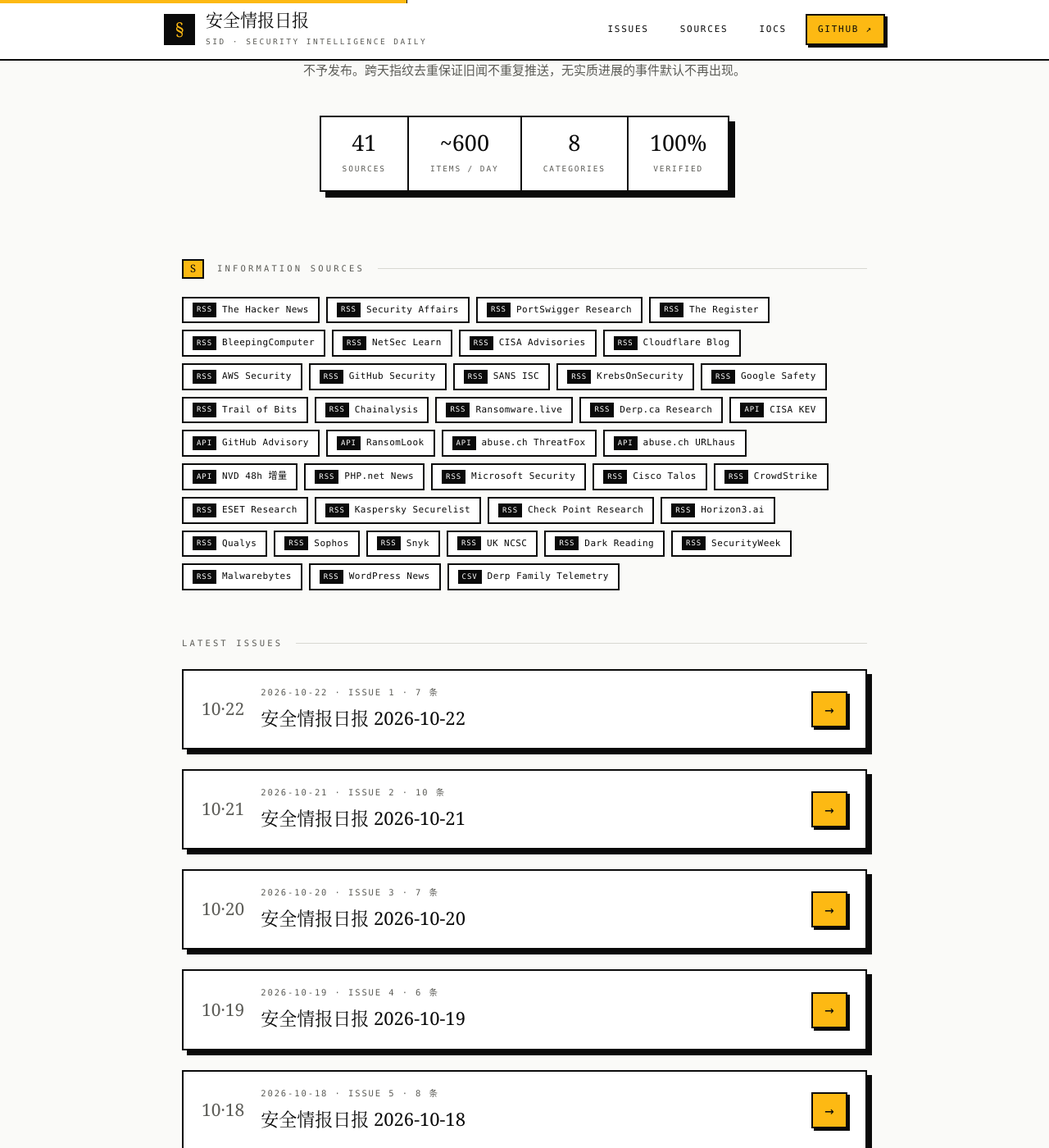
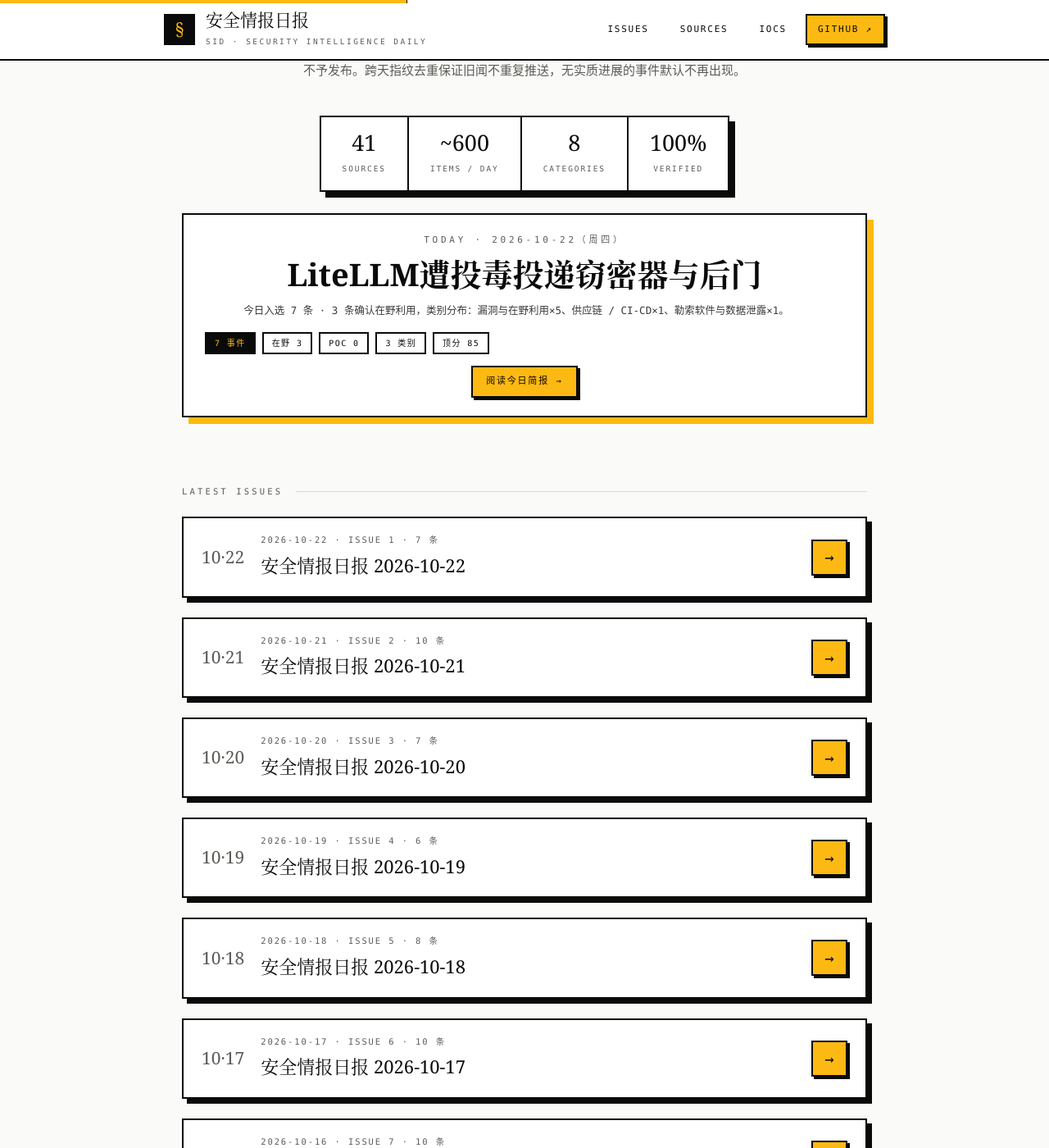
Before and after one commit to DawnXii/security-intelligence-daily, a Jekyll site: the page built from site/index.html, in a window 1280 px wide and 1400 px high, scrolled down 479 px. Shown: the whole window at 82% size. Built offline with Jekyll 4.4.1, drawn with Linux system fonts in a browser that asks for light colours.

Commit message:
SID daily report 2026-10-22

```diff
--- a/site/_layouts/default.html
+++ b/site/_layouts/default.html
@@ -95,6 +95,21 @@
 .ioc-sub{font-family:var(--f-mono);font-size:10px;letter-spacing:.12em;color:var(--gray);text-transform:uppercase}
 .ioc-search{margin-bottom:12px}
 .ioc-search input{width:100%;max-width:420px;font-family:var(--f-mono);font-size:12px;padding:8px 12px;border:2px solid var(--ink);background:var(--paper);box-shadow:3px 3px 0 var(--ink)}
+
+/* ── modern brief layer ── */
+.post-dek{font-size:13px;color:var(--ink);max-width:720px;margin:10px 0 0;line-height:1.75}
+.post-chips{display:flex;flex-wrap:wrap;gap:8px;margin-top:14px}
+.pchip{font-family:var(--f-mono);font-size:10px;letter-spacing:.14em;text-transform:uppercase;border:2px solid var(--ink);padding:3px 10px;background:var(--paper)}
+.pchip:first-child{background:var(--ink);color:var(--amber)}
+.todaycard{position:relative;margin-top:26px;background:var(--paper);border:2px solid var(--ink);box-shadow:8px 8px 0 var(--amber);padding:22px 26px}
+.todaycard .kicker{margin-bottom:8px}
+.td-h{font-family:var(--f-serif);font-size:clamp(24px,3.4vw,38px);font-weight:900;line-height:1.25;margin:0 0 10px;color:var(--ink)}
+.td-dek{font-size:12.5px;color:#3a3a3a;line-height:1.8;margin:0 0 4px;max-width:760px}
+.td-cta{display:inline-block;margin-top:14px;font-family:var(--f-mono);font-size:11px;letter-spacing:.16em;text-transform:uppercase;background:var(--amber);border:2px solid var(--ink);padding:8px 16px;color:var(--ink);box-shadow:3px 3px 0 var(--ink);transition:transform .1s ease}
+.td-cta:hover{transform:translate(-2px,-2px);box-shadow:5px 5px 0 var(--ink)}
+a.stat{text-decoration:none;cursor:pointer}
+a.stat:hover b{color:var(--amber)}
+
 /* ── iocs section ── */
 .iocs{background:var(--paper);border:2px solid var(--ink);box-shadow:6px 6px 0 var(--ink);padding:18px 20px;margin-bottom:26px}
 .ioc-meta{font-size:11px;color:var(--gray);letter-spacing:.05em;margin:0 0 12px}
@@ -251,7 +266,7 @@
     <nav>
       <ul>
         <li><a href="{{ '/' | relative_url }}">Issues</a></li>
-        <li><a href="{{ '/' | relative_url }}#sources">Sources</a></li>
+        <li><a href="{{ '/sources/' | relative_url }}">Sources</a></li>
         <li><a href="{{ '/iocs/' | relative_url }}">IoCs</a></li>
         <li><a class="cta" href="https://github.com/DawnXii/security-intelligence-daily" target="_blank" rel="noopener">GitHub ↗</a></li>
       </ul>
--- a/site/_layouts/post.html
+++ b/site/_layouts/post.html
@@ -5,7 +5,9 @@
 <div class="post-hero">
   <div class="wrap">
     <span class="date">Issue · {{ page.date | date: "%Y-%m-%d" }}</span>
-    <h1>{{ page.title }}</h1>
+    <h1>{% if page.headline %}{{ page.headline }}{% else %}{{ page.title }}{% endif %}</h1>
+    {% if page.dek %}<p class="post-dek">{{ page.dek }}</p>{% endif %}
+    {% if page.brief_stats %}<div class="post-chips">{% for sb in page.brief_stats %}<span class="pchip">{{ sb }}</span>{% endfor %}</div>{% endif %}
     <hr class="rule">
   </div>
 </div>
--- a/site/_posts/2026-10-20-report.html
+++ b/site/_posts/2026-10-20-report.html
@@ -3,11 +3,14 @@
 title: "安全情报日报 2026-10-20"
 date: 2026-10-20
 events: 7
+headline: "Plex2Shell 漏洞链遭在野利用部署挖矿后门"
+dek: "今日 入选 7 条 · 1 条确认在野利用，类别分布：供应链 / CI-CD×3、漏洞与在野利用×2、重大安全事件×1。"
+brief_stats: ["7 事件", "在野 1", "PoC 0", "4 类别", "顶分 82"]
 ---
 
 <nav class="toc" id="toc" aria-label="目录">
 <h2>目录 <span>Contents</span></h2>
-<p class="legend">利用状态：<b class="xw">在野</b> 已确认/KEV · <b class="xp">PoC</b> 公开利用代码 · <b class="xn">未公开</b> 暂无情报<br>优先级：<b class="rp0">P0</b> ≥85 · <b class="rp1">P1</b> 75–84 · <b class="rp2">P2</b> &lt;75</p>
+<p class="legend">利用状态：<b class="xw">在野</b> 已确认/KEV · <b class="xp">PoC</b> 公开利用代码 · <b class="xn">未公开</b> 暂无情报<br>优先级：<b class="rp0">P0</b> ≥85 · <b class="rp1">P1</b> 75–84 · <b class="rp2">P2</b> ≤74</p>
 <div class="toc-scroll">
 <div class="grp"><p class="tg-h"><a href="#sec-vuln">漏洞与在野利用</a><span class="tg-c">2</span></p><ol>
 <li><a class="toc-link" href="#vuln-86021"><span class="tc">★</span><span class="tt">Plex2Shell 漏洞链遭在野利用部署挖矿后门</span><span class="meta"><i class="rp p1">P1</i><i class="xs xw">在野利用</i></span></a></li>
--- a/site/_posts/2026-10-21-report.html
+++ b/site/_posts/2026-10-21-report.html
@@ -3,6 +3,9 @@
 title: "安全情报日报 2026-10-21"
 date: 2026-10-21
 events: 10
+headline: "PHP 两枚未修复9.2漏洞紧急发版"
+dek: "今日 入选 10 条 · 3 条确认在野利用 · 1 条公开 PoC，类别分布：漏洞与在野利用×6、供应链 / CI-CD×1、重大安全事件×1。"
+brief_stats: ["10 事件", "在野 3", "PoC 1", "5 类别", "顶分 92"]
 ---
 
 <nav class="toc" id="toc" aria-label="目录">
@@ -32,6 +35,8 @@
 </div></nav>
 
 <div class="feed-col">
+<div class="alert">⚠ 覆盖不足披露：部分来源本次采集失败，内容可能不完整。</div>
+
 <p class="section-label" id="sec-vuln"><span class="n">01</span>漏洞与在野利用</p>
 
 <div class="intel focus reveal" id="vuln-42882">
--- a/site/_posts/2026-10-22-report.html
+++ b/site/_posts/2026-10-22-report.html
@@ -3,6 +3,9 @@
 title: "安全情报日报 2026-10-22"
 date: 2026-10-22
 events: 7
+headline: "LiteLLM遭投毒投递窃密器与后门"
+dek: "今日入选 7 条 · 3 条确认在野利用，类别分布：漏洞与在野利用×5、供应链 / CI-CD×1、勒索软件与数据泄露×1。"
+brief_stats: ["7 事件", "在野 3", "PoC 0", "3 类别", "顶分 85"]
 ---
 
 <nav class="toc" id="toc" aria-label="目录">
--- a/site/index.html
+++ b/site/index.html
@@ -9,59 +9,24 @@
     <hr class="rule">
     <p class="lead">自动聚合 19 个一线媒体/厂商一手 RSS（含 PHP.net、WordPress 安全发布）与 7 个结构化情报接口（CISA KEV、GitHub Advisory、NVD 增量、RansomLook、abuse.ch ThreatFox/URLhaus、derp.ca 沙箱遥测）—— 漏洞与在野利用、供应链、勒索软件、恶意软件、攻击战术、钓鱼、重大事件、区块链基础设施八大类。候选条目经启发式初筛与评分，由 AI 分析后逐条机械校验，确保证据可溯源；未通过校验的条目不予发布。跨天指纹去重保证旧闻不重复推送，无实质进展的事件默认不再出现。</p>
     <div class="stats">
-      <div class="stat"><b>41</b><span>Sources</span></div>
+      <a class="stat" href="{{ '/sources/' | relative_url }}"><b>41</b><span>Sources</span></a>
       <div class="stat"><b>~600</b><span>Items / Day</span></div>
       <div class="stat"><b>8</b><span>Categories</span></div>
       <div class="stat"><b>100%</b><span>Verified</span></div>
     </div>
+    <!--TODAY_START-->
+<div class="todaycard reveal">
+<p class="kicker">TODAY · 2026-10-22（周四）</p>
+<h2 class="td-h">LiteLLM遭投毒投递窃密器与后门</h2>
+<p class="td-dek">今日入选 7 条 · 3 条确认在野利用，类别分布：漏洞与在野利用×5、供应链 / CI-CD×1、勒索软件与数据泄露×1。</p>
+<div class="post-chips"><span class="pchip">7 事件</span><span class="pchip">在野 3</span><span class="pchip">PoC 0</span><span class="pchip">3 类别</span><span class="pchip">顶分 85</span></div>
+<a class="td-cta" href="{{ '/2026-10-22/report.html' | relative_url }}">阅读今日简报 →</a>
+</div>
+<!--TODAY_END-->
   </div>
 </section>
 
 <div class="wrap">
-<p class="section-label" id="sources"><span class="n">S</span>Information Sources</p>
-<div class="srcgrid">
-  <span class="srcchip"><i>RSS</i>The Hacker News</span>
-  <span class="srcchip"><i>RSS</i>Security Affairs</span>
-  <span class="srcchip"><i>RSS</i>PortSwigger Research</span>
-  <span class="srcchip"><i>RSS</i>The Register</span>
-  <span class="srcchip"><i>RSS</i>BleepingComputer</span>
-  <span class="srcchip"><i>RSS</i>NetSec Learn</span>
-  <span class="srcchip"><i>RSS</i>CISA Advisories</span>
-  <span class="srcchip"><i>RSS</i>Cloudflare Blog</span>
-  <span class="srcchip"><i>RSS</i>AWS Security</span>
-  <span class="srcchip"><i>RSS</i>GitHub Security</span>
-  <span class="srcchip"><i>RSS</i>SANS ISC</span>
-  <span class="srcchip"><i>RSS</i>KrebsOnSecurity</span>
-  <span class="srcchip"><i>RSS</i>Google Safety</span>
-  <span class="srcchip"><i>RSS</i>Trail of Bits</span>
-  <span class="srcchip"><i>RSS</i>Chainalysis</span>
-  <span class="srcchip"><i>RSS</i>Ransomware.live</span>
-  <span class="srcchip"><i>RSS</i>Derp.ca Research</span>
-  <span class="srcchip"><i>API</i>CISA KEV</span>
-  <span class="srcchip"><i>API</i>GitHub Advisory</span>
-  <span class="srcchip"><i>API</i>RansomLook</span>
-  <span class="srcchip"><i>API</i>abuse.ch ThreatFox</span>
-  <span class="srcchip"><i>API</i>abuse.ch URLhaus</span>
-  <span class="srcchip"><i>API</i>NVD 48h 增量</span>
-  <span class="srcchip"><i>RSS</i>PHP.net News</span>
-  <span class="srcchip"><i>RSS</i>Microsoft Security</span>
-  <span class="srcchip"><i>RSS</i>Cisco Talos</span>
-  <span class="srcchip"><i>RSS</i>CrowdStrike</span>
-  <span class="srcchip"><i>RSS</i>ESET Research</span>
-  <span class="srcchip"><i>RSS</i>Kaspersky Securelist</span>
-  <span class="srcchip"><i>RSS</i>Check Point Research</span>
-  <span class="srcchip"><i>RSS</i>Horizon3.ai</span>
-  <span class="srcchip"><i>RSS</i>Qualys</span>
-  <span class="srcchip"><i>RSS</i>Sophos</span>
-  <span class="srcchip"><i>RSS</i>Snyk</span>
-  <span class="srcchip"><i>RSS</i>UK NCSC</span>
-  <span class="srcchip"><i>RSS</i>Dark Reading</span>
-  <span class="srcchip"><i>RSS</i>SecurityWeek</span>
-  <span class="srcchip"><i>RSS</i>Malwarebytes</span>
-  <span class="srcchip"><i>RSS</i>WordPress News</span>
-  <span class="srcchip"><i>CSV</i>Derp Family Telemetry</span>
-</div>
-
 <p class="section-label" id="issues">Latest Issues</p>
 {% for post in site.posts %}
 <a class="issue reveal" href="{{ post.url | relative_url }}">
```
Also changed, not shown: scripts/build.py (+56 -2 lines), site/sources/index.html (added, +51 -0 lines).
